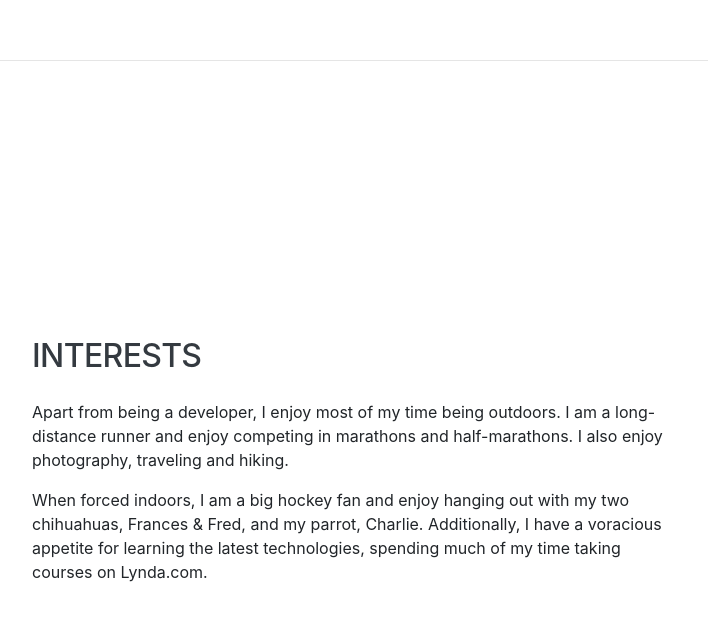
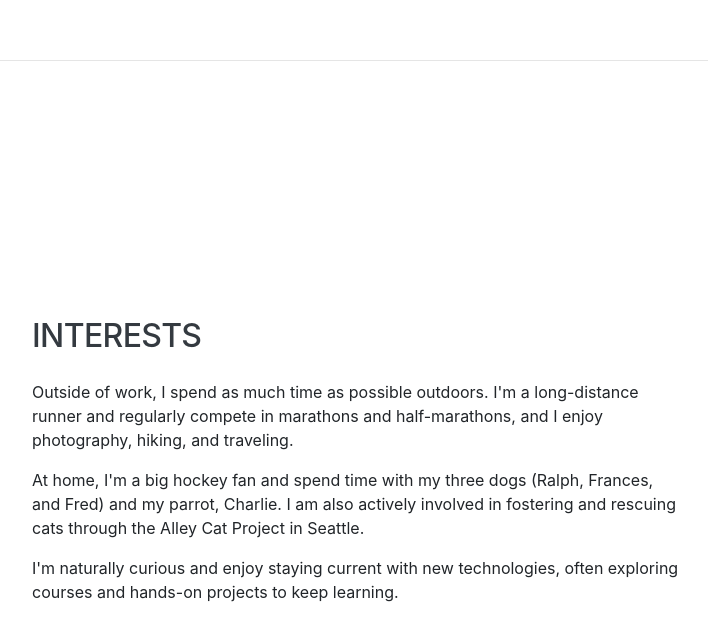
Before and after one commit to dthores1/personal-site, a website with bundled scripts: page index.html in a window 1280 px wide. Shown: the part 5346-5987 px from the top of the page, without its empty margins (288-996 px from the left). Built offline with nearby package versions, Linux system fonts and the light colour scheme; a web font is replaced by a local one.

Commit message:
Update Interests section

```diff
--- a/index.html
+++ b/index.html
@@ -338,8 +338,9 @@
     <section class="resume-section p-3 p-lg-5 d-flex align-items-center" id="interests">
       <div class="w-100">
         <h2>Interests</h2>
-        <p>Apart from being a developer, I enjoy most of my time being outdoors. I am a long-distance runner and enjoy competing in marathons and half-marathons. I also enjoy photography, traveling and hiking.</p>
-        <p>When forced indoors, I am a big hockey fan and enjoy hanging out with my two chihuahuas, Frances &amp; Fred, and my parrot, Charlie. Additionally, I have a voracious appetite for learning the latest technologies, spending much of my time taking courses on Lynda.com.</p>
+        <p>Outside of work, I spend as much time as possible outdoors. I'm a long-distance runner and regularly compete in marathons and half-marathons, and I enjoy photography, hiking, and traveling.</p>
+        <p>At home, I'm a big hockey fan and spend time with my three dogs (Ralph, Frances, and Fred) and my parrot, Charlie. I am also actively involved in fostering and rescuing cats through the Alley Cat Project in Seattle.</p>
+        <p>I'm naturally curious and enjoy staying current with new technologies, often exploring courses and hands-on projects to keep learning.</p>
       </div>
     </section>
 
```
